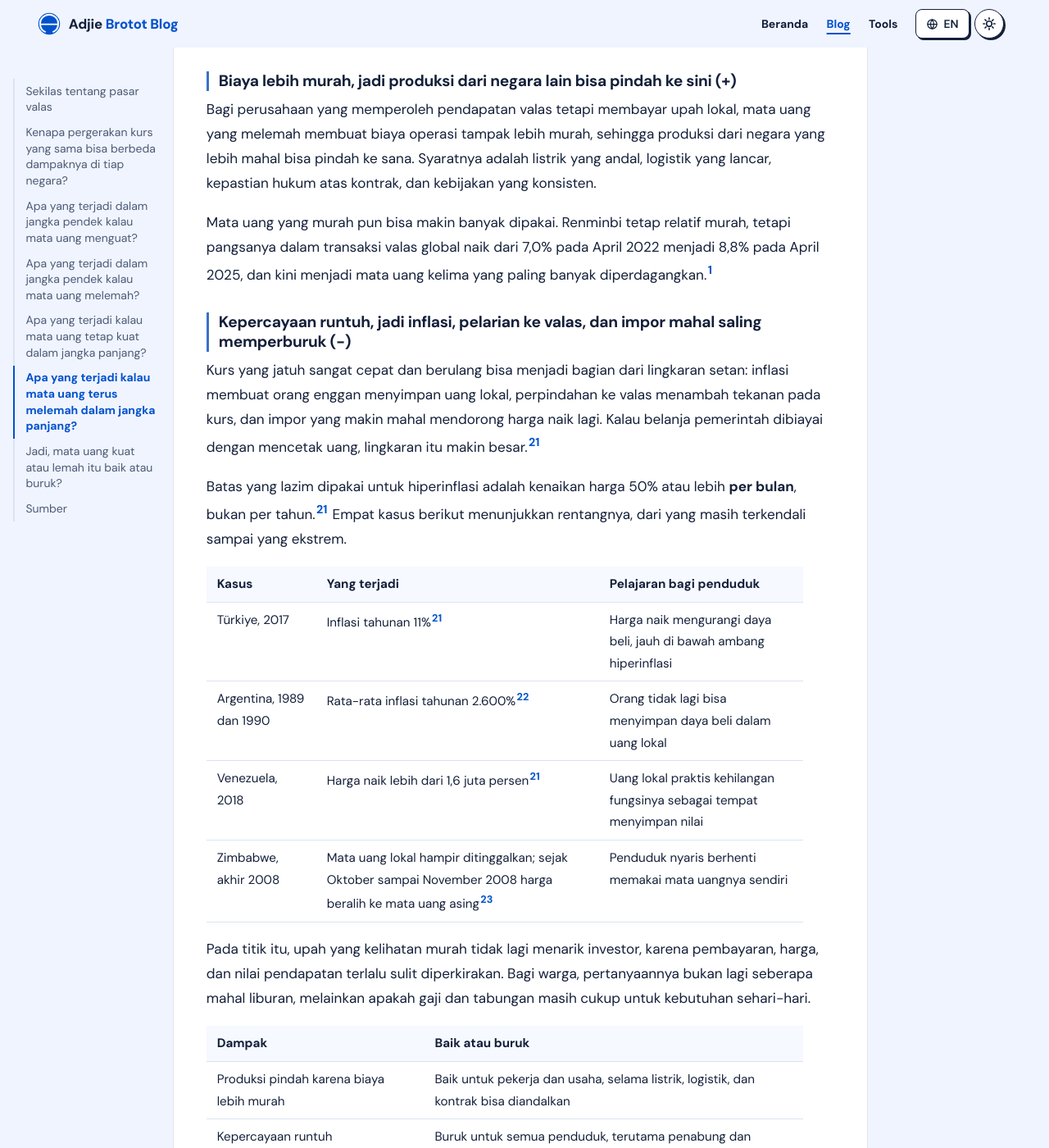
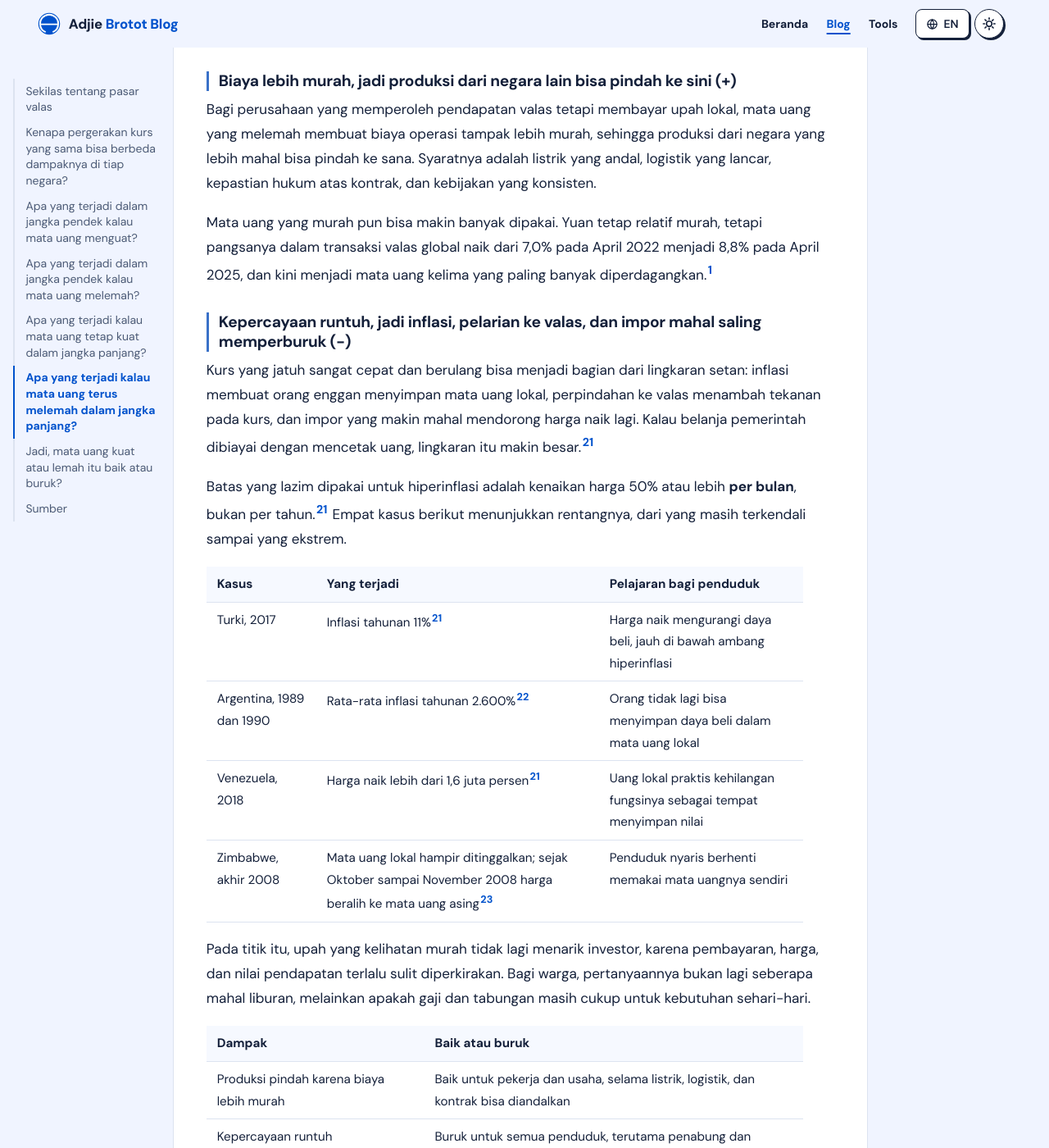
Before and after one commit to adjiebrotot/blog, a Jekyll site: the page built from id/_posts/2026-11-19-dampak-kurs-rupiah-ke-kehidupan-sehari-hari.md, in a window 1280 px wide and 1400 px high, scrolled down 11084 px. Shown: the whole window at 82% size. Built offline with Jekyll 4.4.1, drawn with Linux system fonts in a browser that asks for light colours; some of the changed text lies outside the part shown.

Commit message:
Indonesian currency post: Adjie's word choices (yuan, full employment, Turki, money changer), direct opening line; record preferences
Co-Authored-By: Claude Opus 5.5 <noreply@anthropic.com>
Claude-Session: https://claude.ai/code/session_01LjR4mifLGW5PG5GPHVJ3gg

```diff
--- a/id/_posts/2026-11-19-dampak-kurs-rupiah-ke-kehidupan-sehari-hari.md
+++ b/id/_posts/2026-11-19-dampak-kurs-rupiah-ke-kehidupan-sehari-hari.md
@@ -25,7 +25,7 @@ US$9,5 triliun per hari: sebesar itulah transaksi di pasar valuta asing (valas)
 
 Di pasar sebesar itu, mata uang yang menguat membuat liburan dan barang impor lebih murah, tetapi menyulitkan perusahaan tempatmu bekerja kalau perusahaan itu menjual ke luar negeri. Mata uang yang melemah berlaku sebaliknya: lebih mudah mencari pembeli di luar negeri, sementara liburan ke sana jadi lebih mahal.[^kurs]
 
-<img src="/assets/img/fx-ill-money-changer.webp" alt="Perempuan memegang uang di loket penukaran valuta asing dengan layar yang menunjukkan panah naik dan turun" width="1200" height="670" loading="lazy">
+<img src="/assets/img/fx-ill-money-changer.webp" alt="Perempuan memegang uang di money changer dengan layar yang menunjukkan panah naik dan turun" width="1200" height="670" loading="lazy">
 
 Satu hal perlu diperjelas lebih dulu: rupiah menguat berarti kamu butuh lebih sedikit rupiah untuk membeli satu mata uang asing. Contohnya, kalau US$1 berubah dari Rp16.000 menjadi Rp14.000, rupiah menguat meski angka di papan kurs justru turun. Kalau US$1 naik dari Rp16.000 menjadi Rp18.000, rupiah melemah.
 
@@ -33,9 +33,9 @@ Pertanyaan yang lebih dekat dengan hidup kita bukan ke mana kurs akan bergerak,
 
 ## Kenapa pergerakan kurs yang sama bisa berbeda dampaknya di tiap negara?
 
-Waktu tinggal di Indonesia, saya merasa pelemahan rupiah seperti kabar buruk yang terus berulang. Kesannya sederhana: dolar naik, keadaan kita memburuk, padahal eksportir yang dibayar dalam dolar mengalami hal yang berbeda dari keluarga yang sedang menabung untuk biaya kuliah anak di luar negeri.
+Di Indonesia, pelemahan rupiah sering terasa seperti kabar buruk yang terus berulang. Kesannya sederhana: dolar naik, keadaan kita memburuk, padahal eksportir yang dibayar dalam dolar mengalami hal yang berbeda dari keluarga yang sedang menabung untuk biaya kuliah anak di luar negeri.
 
-China sering dijadikan contoh sebaliknya, karena eksportirnya diuntungkan oleh mata uang yang relatif murah,[^china-analisis] sementara bank sentralnya menyatakan ingin menjaga renminbi tetap stabil pada tingkat yang wajar dan seimbang.[^china]
+China sering dijadikan contoh sebaliknya, karena eksportirnya diuntungkan oleh mata uang yang relatif murah,[^china-analisis] sementara bank sentralnya menyatakan ingin menjaga yuan tetap stabil pada tingkat yang wajar dan seimbang.[^china]
 
 Menurut saya, ada tiga faktor yang paling menentukan.
 
@@ -43,11 +43,11 @@ Menurut saya, ada tiga faktor yang paling menentukan.
 
 **2. Alasan kurs bergerak dan kredibilitas bank sentral.** Kurs bergerak karena harga komoditas, perdagangan, perubahan bunga, atau arus modal. Pergerakan semacam itu adalah penyesuaian ekonomi, sedangkan kurs yang jatuh karena orang tidak lagi percaya pada kebijakan ekonomi punya sifat yang sama sekali berbeda.
 
-Reserve Bank of Australia punya dua tujuan, yaitu kestabilan harga dan kesempatan kerja penuh, dengan sasaran inflasi 2 sampai 3 persen, tanpa menyebut kurs sama sekali.[^mandat] Mandat Bank Indonesia (BI) berbeda. Tujuan BI adalah menjaga stabilitas nilai rupiah, yang mencakup kestabilan nilai terhadap barang dan jasa, tampak pada inflasi, serta kestabilan terhadap mata uang negara lain, tampak pada kurs rupiah.[^bi-tujuan] Karena kestabilan terhadap mata uang lain disebut eksplisit dalam mandatnya, BI diharapkan turun ke pasar valas dan memakai suku bunga ketika rupiah jatuh dengan cepat.
+Reserve Bank of Australia punya dua tujuan, yaitu kestabilan harga dan *full employment*, dengan sasaran inflasi 2 sampai 3 persen, tanpa menyebut kurs sama sekali.[^mandat] Mandat Bank Indonesia (BI) berbeda. Tujuan BI adalah menjaga stabilitas nilai rupiah, yang mencakup kestabilan nilai terhadap barang dan jasa, tampak pada inflasi, serta kestabilan terhadap mata uang negara lain, tampak pada kurs rupiah.[^bi-tujuan] Karena kestabilan terhadap mata uang lain disebut eksplisit dalam mandatnya, BI diharapkan turun ke pasar valas dan memakai suku bunga ketika rupiah jatuh dengan cepat.
 
 Kita patut waspada ketika bank sentral terus didorong membiayai belanja pemerintah sementara inflasi dan kepercayaan memburuk. Pembelian obligasi oleh bank sentral, atau *quantitative easing* (pelonggaran moneter lewat pembelian aset), pada dasarnya adalah alat yang lazim: Bank of England memakainya dengan menciptakan cadangan bank untuk membeli obligasi demi sasaran inflasi 2%.[^qe] Yang menentukan adalah tujuan dan disiplin bank sentral, bukan sebutan "mencetak uang".
 
-**3. Posisi perdagangan dan mata uang transaksi.** Importir diuntungkan oleh mata uang yang kuat, karena untuk membeli barang luar negeri mereka cukup mengeluarkan lebih sedikit rupiah, sedangkan eksportir diuntungkan oleh mata uang yang lemah. Kalau ekspor ditagih dalam dolar, pembeli asing tidak melihat diskon, melainkan eksportir yang menerima lebih banyak rupiah dari tagihan dolar yang sama.[^kurs] Di China, arus modal, tabungan eksportir di luar negeri, dan kebijakan pemerintah membuat renminbi tetap relatif murah, meski surplus perdagangannya besar.[^china-analisis]
+**3. Posisi perdagangan dan mata uang transaksi.** Importir diuntungkan oleh mata uang yang kuat, karena untuk membeli barang luar negeri mereka cukup mengeluarkan lebih sedikit rupiah, sedangkan eksportir diuntungkan oleh mata uang yang lemah. Kalau ekspor ditagih dalam dolar, pembeli asing tidak melihat diskon, melainkan eksportir yang menerima lebih banyak rupiah dari tagihan dolar yang sama.[^kurs] Di China, arus modal, tabungan eksportir di luar negeri, dan kebijakan pemerintah membuat yuan tetap relatif murah, meski surplus perdagangannya besar.[^china-analisis]
 
 ## Apa yang terjadi dalam jangka pendek kalau mata uang menguat?
 
@@ -96,7 +96,7 @@ Dalam jangka pendek, pelemahan membuat pariwisata dan ekspor lebih kompetitif, t
 
 Mata uang yang melemah membuat hotel, makanan, dan jasa lokal lebih murah bagi wisatawan yang membawa valas. Jepang menerima 36,9 juta pengunjung internasional pada 2024, naik dari 31,9 juta pada 2019, dan yen yang lemah ikut membantu. Sisi sebaliknya dirasakan warga Jepang sendiri: perjalanan mereka ke luar negeri pada 2024 mencapai 13,0 juta, baru sekitar 70% dari tingkat 2019, sebagian karena yen yang lemah.[^jepang]
 
-Barang ekspor China memperlihatkan hal yang sama. Robin Brooks dari Brookings memperkirakan pada Maret 2025 bahwa kurs efektif riil renminbi, yaitu kurs terhadap mata uang mitra dagang yang sudah disesuaikan dengan inflasi, terlalu rendah lebih dari 20% kalau surplus transaksi berjalan yang dianggap seimbang adalah 0,5%, dan masih lebih dari 10% kalau 2%. Ia menunjuk surplus perdagangan non-komoditas China yang besar dan terus tumbuh.[^china-analisis] Menurut saya, renminbi yang relatif murah inilah yang membuat barang China tetap kompetitif di luar negeri.
+Barang ekspor China memperlihatkan hal yang sama. Robin Brooks dari Brookings memperkirakan pada Maret 2025 bahwa kurs efektif riil yuan, yaitu kurs terhadap mata uang mitra dagang yang sudah disesuaikan dengan inflasi, terlalu rendah lebih dari 20% kalau surplus transaksi berjalan yang dianggap seimbang adalah 0,5%, dan masih lebih dari 10% kalau 2%. Ia menunjuk surplus perdagangan non-komoditas China yang besar dan terus tumbuh.[^china-analisis] Menurut saya, yuan yang relatif murah inilah yang membuat barang China tetap kompetitif di luar negeri.
 
 <img src="/assets/img/fx-ill-weak-currency-split.webp" alt="Pelancong kesulitan membeli barang di luar negeri, sementara pemilik toko lokal melayani wisatawan asing" width="1456" height="1087" loading="lazy">
 
@@ -166,18 +166,18 @@ Dalam jangka panjang, mata uang yang murah bisa menarik produksi dari negara yan
 
 Bagi perusahaan yang memperoleh pendapatan valas tetapi membayar upah lokal, mata uang yang melemah membuat biaya operasi tampak lebih murah, sehingga produksi dari negara yang lebih mahal bisa pindah ke sana. Syaratnya adalah listrik yang andal, logistik yang lancar, kepastian hukum atas kontrak, dan kebijakan yang konsisten.
 
-Mata uang yang murah pun bisa makin banyak dipakai. Renminbi tetap relatif murah, tetapi pangsanya dalam transaksi valas global naik dari 7,0% pada April 2022 menjadi 8,8% pada April 2025, dan kini menjadi mata uang kelima yang paling banyak diperdagangkan.[^bis]
+Mata uang yang murah pun bisa makin banyak dipakai. Yuan tetap relatif murah, tetapi pangsanya dalam transaksi valas global naik dari 7,0% pada April 2022 menjadi 8,8% pada April 2025, dan kini menjadi mata uang kelima yang paling banyak diperdagangkan.[^bis]
 
 ### Kepercayaan runtuh, jadi inflasi, pelarian ke valas, dan impor mahal saling memperburuk (−)
 
-Kurs yang jatuh sangat cepat dan berulang bisa menjadi bagian dari lingkaran setan: inflasi membuat orang enggan menyimpan uang lokal, perpindahan ke valas menambah tekanan pada kurs, dan impor yang makin mahal mendorong harga naik lagi. Kalau belanja pemerintah dibiayai dengan mencetak uang, lingkaran itu makin besar.[^venezuela]
+Kurs yang jatuh sangat cepat dan berulang bisa menjadi bagian dari lingkaran setan: inflasi membuat orang enggan menyimpan mata uang lokal, perpindahan ke valas menambah tekanan pada kurs, dan impor yang makin mahal mendorong harga naik lagi. Kalau belanja pemerintah dibiayai dengan mencetak uang, lingkaran itu makin besar.[^venezuela]
 
 Batas yang lazim dipakai untuk hiperinflasi adalah kenaikan harga 50% atau lebih **per bulan**, bukan per tahun.[^venezuela] Empat kasus berikut menunjukkan rentangnya, dari yang masih terkendali sampai yang ekstrem.
 
 | Kasus | Yang terjadi | Pelajaran bagi penduduk |
 |---|---|---|
-| Türkiye, 2017 | Inflasi tahunan 11%[^venezuela] | Harga naik mengurangi daya beli, jauh di bawah ambang hiperinflasi |
-| Argentina, 1989 dan 1990 | Rata-rata inflasi tahunan 2.600%[^argentina] | Orang tidak lagi bisa menyimpan daya beli dalam uang lokal |
+| Turki, 2017 | Inflasi tahunan 11%[^venezuela] | Harga naik mengurangi daya beli, jauh di bawah ambang hiperinflasi |
+| Argentina, 1989 dan 1990 | Rata-rata inflasi tahunan 2.600%[^argentina] | Orang tidak lagi bisa menyimpan daya beli dalam mata uang lokal |
 | Venezuela, 2018 | Harga naik lebih dari 1,6 juta persen[^venezuela] | Uang lokal praktis kehilangan fungsinya sebagai tempat menyimpan nilai |
 | Zimbabwe, akhir 2008 | Mata uang lokal hampir ditinggalkan; sejak Oktober sampai November 2008 harga beralih ke mata uang asing[^zimbabwe] | Penduduk nyaris berhenti memakai mata uangnya sendiri |
 
@@ -194,7 +194,7 @@ Saya tidak akan menilai keuangan seseorang dari apakah rupiah hari ini menguat a
 
 1. **Apakah kamu punya utang valas tanpa *hedging*?** Cocokkan mata uang pembayaran dengan penghasilan atau aset yang akan dipakai untuk membayarnya.
 2. **Apakah penghasilan, belanja, dan tabunganmu ada di sisi impor atau sisi ekspor?** Kamu bisa bekerja di perusahaan ekspor, membeli bahan pangan berbahan baku impor, dan menabung untuk kuliah di luar negeri sekaligus.
-3. **Kenapa kurs bergerak, dan apakah bank sentralnya masih bisa dipercaya?** Penyesuaian karena perdagangan dan arus modal berbeda dari hilangnya kepercayaan pada uang lokal.
+3. **Kenapa kurs bergerak, dan apakah bank sentralnya masih bisa dipercaya?** Penyesuaian karena perdagangan dan arus modal berbeda dari hilangnya kepercayaan pada mata uang lokal.
 
 Dalam jangka pendek, penguatan dan pelemahan sama-sama membawa untung dan biaya, dan keduanya jatuh ke tangan orang yang berbeda. Dalam jangka panjang, daya beli yang terjaga dan kebijakan yang dipercaya paling berharga, sedangkan menurut saya, pelemahan yang terkendali membantu ekonomi menyesuaikan diri selama inflasi dan ketidakpastian tidak merusak kemampuan orang merencanakan hidupnya.
 
@@ -202,11 +202,11 @@ Mata uang yang kuat bisa membuat belanjamu lebih ringan sekaligus pekerjaanmu le
 
 ## Sumber
 
-[^bis]: Bank for International Settlements, [pasar valas global dan peran *hedging*](https://www.bis.org/publications/qr-202512/global-fx-markets-when-hedging-takes-centre-stage), 8 Desember 2025. Transaksi harian April 2025 sebesar US$9,5 triliun; renminbi dibahas di Kotak C.
+[^bis]: Bank for International Settlements, [pasar valas global dan peran *hedging*](https://www.bis.org/publications/qr-202512/global-fx-markets-when-hedging-takes-centre-stage), 8 Desember 2025. Transaksi harian April 2025 sebesar US$9,5 triliun; yuan dibahas di Kotak C.
 [^wfe]: World Federation of Exchanges, [tren nilai perdagangan saham](https://focus.world-exchanges.org/articles/trends-value-share-trading-through-electronic-order-books-eob), Juli 2025: US$148,48 triliun pada 2024, untuk perdagangan melalui sistem pencocokan pesanan elektronik. Pembagian dengan 252 hari bursa menghasilkan sekitar US$590 miliar per hari.
 [^kurs]: Reserve Bank of Australia, [kurs dan ekonomi Australia](https://www.rba.gov.au/education/resources/explainers/exchange-rates-and-the-australian-economy.html), penjelasan mekanisme perdagangan, inflasi, serta aset dan utang valas.
-[^china]: Laporan di situs pemerintah China, [kebijakan kestabilan renminbi](http://english.scio.gov.cn/pressroom/2026-07/16/content_118601524.html), 16 Juli 2026, mengutip pernyataan pejabat bank sentral.
-[^mandat]: Reserve Bank of Australia, [dua tujuan kebijakan moneter](https://www.rba.gov.au/education/resources/explainers/dual-mandate-of-monetary-policy.html): kestabilan harga dan kesempatan kerja penuh, dengan sasaran inflasi 2 sampai 3 persen.
+[^china]: Laporan di situs pemerintah China, [kebijakan kestabilan yuan](http://english.scio.gov.cn/pressroom/2026-07/16/content_118601524.html), 16 Juli 2026, mengutip pernyataan pejabat bank sentral.
+[^mandat]: Reserve Bank of Australia, [dua tujuan kebijakan moneter](https://www.rba.gov.au/education/resources/explainers/dual-mandate-of-monetary-policy.html): kestabilan harga dan *full employment*, dengan sasaran inflasi 2 sampai 3 persen.
 [^bi-tujuan]: Bank Indonesia, [Inflasi](https://www.bi.go.id/id/fungsi-utama/moneter/inflasi/default.aspx), tentang tujuan Bank Indonesia dan dua aspek stabilitas nilai rupiah; [Target Inflasi](https://www.bi.go.id/id/statistik/indikator/target-inflasi.aspx), sasaran 2,5% ± 1% untuk 2026.
 [^qe]: Bank of England, [penjelasan pembelian aset untuk pelonggaran moneter](https://www.bankofengland.co.uk/monetary-policy/quantitative-easing), diperbarui 5 Desember 2025. Sasaran inflasinya 2%.
 [^tambang]: Peter Tulip, Reserve Bank of Australia Bulletin, [dampak *mining boom*](https://www.rba.gov.au/publications/bulletin/2014/dec/pdf/bu-1214-3.pdf), Desember 2014. Angka 13% untuk pendapatan dan sekitar 5% untuk produksi manufaktur adalah hasil model dibandingkan skenario tanpa *mining boom*.
@@ -221,8 +221,8 @@ Mata uang yang kuat bisa membuat belanjamu lebih ringan sekaligus pekerjaanmu le
 [^krisis]: Pemerintah Indonesia, [memorandum kebijakan ekonomi dan keuangan](https://www.imf.org/external/np/loi/011598.htm), 15 Januari 1998, diterbitkan di situs International Monetary Fund. Paragraf 2 sampai 4 membahas utang tanpa *hedging*, pelemahan rupiah 70%, dan kenaikan beban pembayaran.
 [^ketahanan]: International Monetary Fund, [ketahanan negara berkembang dan kebijakan ekonomi](https://www.imf.org/en/-/media/files/publications/weo/2025/october/english/ch2.pdf), World Economic Outlook, Oktober 2025, Bab 2. Pembahasan pengantar dan catatan kaki 4 menjelaskan kebijakan, *hedging*, dan perkembangan pembiayaan mata uang lokal.
 [^plaza]: Hiroshi Kumanomido, [penguatan kurs dan perubahan struktur produksi setelah Plaza Accord](https://rationality-and-competition.de/wp-content/uploads/discussion_paper/567.pdf), Discussion Paper No. 567, 23 Maret 2026. Data perusahaan Jepang 1980 sampai 1999.
-[^china-analisis]: Robin Brooks, Brookings, [analisis nilai renminbi](https://www.brookings.edu/articles/quantifying-chinas-substantial-rmb-undervaluation/), 28 Maret 2025.
-[^venezuela]: Gonzalo Huertas, Peterson Institute for International Economics, [hiperinflasi Venezuela](https://www.piie.com/sites/default/files/documents/pb19-13.pdf), September 2019. Membahas inflasi Türkiye 11% pada 2017, kenaikan harga Venezuela lebih dari 1,6 juta persen pada 2018, dan ambang hiperinflasi 50% per bulan.
+[^china-analisis]: Robin Brooks, Brookings, [analisis nilai yuan](https://www.brookings.edu/articles/quantifying-chinas-substantial-rmb-undervaluation/), 28 Maret 2025.
+[^venezuela]: Gonzalo Huertas, Peterson Institute for International Economics, [hiperinflasi Venezuela](https://www.piie.com/sites/default/files/documents/pb19-13.pdf), September 2019. Membahas inflasi Turki 11% pada 2017, kenaikan harga Venezuela lebih dari 1,6 juta persen pada 2018, dan ambang hiperinflasi 50% per bulan.
 [^argentina]: Pedro Pou, Finance & Development, majalah International Monetary Fund, [sejarah reformasi Argentina](https://www.imf.org/external/pubs/ft/fandd/2000/03/pou.htm), Maret 2000. Rata-rata inflasi tahunan 2.600% pada 1989 dan 1990.
 [^zimbabwe]: International Monetary Fund, [laporan Zimbabwe](https://www.elibrary.imf.org/view/journals/002/2009/139/article-A001-en.xml), 11 Mei 2009. Paragraf 3 membahas ditinggalkannya mata uang lokal pada akhir 2008; paragraf 6 membahas pembiayaan kegiatan bank sentral dan pertumbuhan uang.
 
```
Also changed, not shown: other parts of id/_posts/2026-11-19-dampak-kurs-rupiah-ke-kehidupan-sehari-hari.md (+1 -1 lines), .claude/skills/adjie-writing-style/references/voice-preferences.md, .claude/skills/bahasa-indonesia/references/word-preferences.md.
